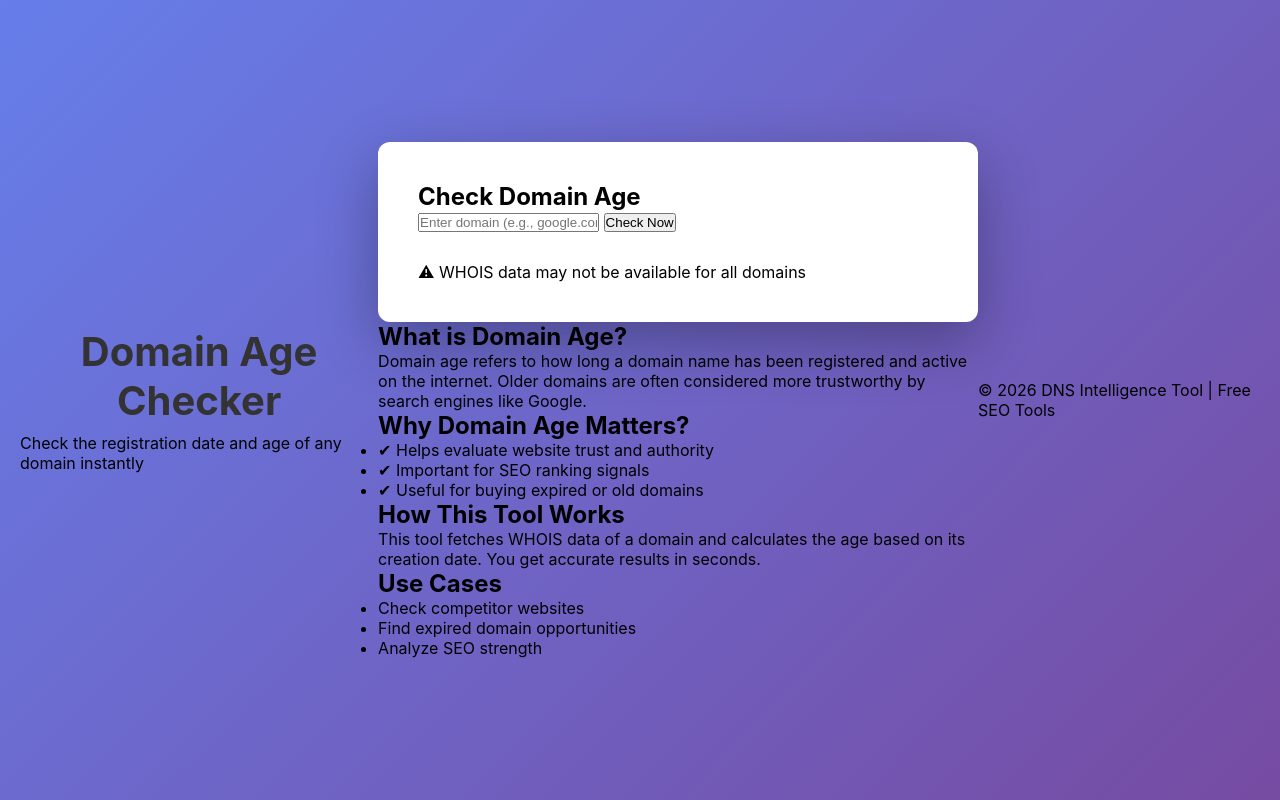
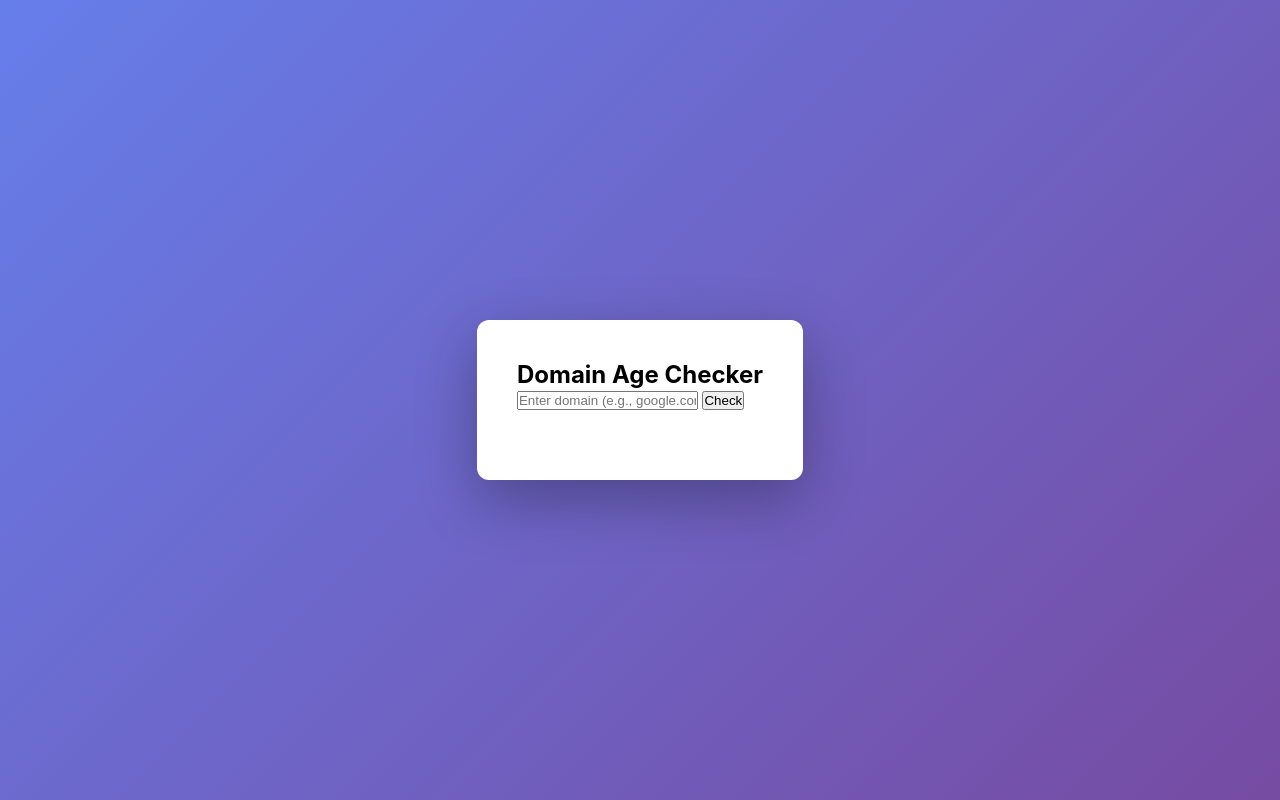
Before and after one commit to Sandesh677/domain-age-checker, a Flask app: page / in a window 1280 px wide. Run offline with Flask 3, Linux system fonts and the light colour scheme.

Commit message:
Update index.html

```diff
--- a/templates/index.html
+++ b/templates/index.html
@@ -3,33 +3,17 @@
 <head>
     <meta charset="UTF-8">
     <meta name="viewport" content="width=device-width, initial-scale=1.0">
+    <title>Domain Age Checker Tool</title>
 
-    <!-- SEO Meta -->
-    <title>Free Domain Age Checker Tool | Check Domain Registration Date</title>
-    <meta name="description" content="Check domain age instantly. Find domain creation date, age in years and days using our free domain age checker tool.">
-    <meta name="keywords" content="domain age checker, check domain age, domain age tool, whois lookup, website age checker">
-    <meta name="author" content="DNS Intelligence">
-
-    <!-- Open Graph (for sharing) -->
-    <meta property="og:title" content="Domain Age Checker Tool">
-    <meta property="og:description" content="Check how old any domain is instantly.">
-    <meta property="og:type" content="website">
-
-    <link rel="stylesheet" href="{{ url_for('static', filename='style.css') }}">
+    <link rel="stylesheet" href="/static/style.css">
 </head>
 
 <body>
 
-<header class="header">
-    <h1>Domain Age Checker</h1>
-    <p>Check the registration date and age of any domain instantly</p>
-</header>
+<div class="tool-wrapper">
 
-<main class="container">
-
-    <!-- Tool Card -->
-    <section class="card">
-        <h2>Check Domain Age</h2>
+    <div class="card">
+        <h2>Domain Age Checker</h2>
 
         <form id="domainForm" class="form">
             <input
@@ -38,7 +22,7 @@
                 placeholder="Enter domain (e.g., google.com)"
                 required
             >
-            <button type="submit">Check Now</button>
+            <button type="submit">Check</button>
         </form>
 
         <!-- Loading -->
@@ -50,15 +34,15 @@
 
             <div class="result-grid">
                 <div>
-                    <span>Creation Date</span>
+                    <span>Created</span>
                     <p id="creationDate"></p>
                 </div>
                 <div>
-                    <span>Age (Days)</span>
+                    <span>Days</span>
                     <p id="ageDays"></p>
                 </div>
                 <div>
-                    <span>Age (Years)</span>
+                    <span>Years</span>
                     <p id="ageYears"></p>
                 </div>
             </div>
@@ -69,45 +53,11 @@
             <p id="errorMessage"></p>
         </div>
 
-        <p class="note">⚠ WHOIS data may not be available for all domains</p>
-    </section>
+    </div>
 
-    <!-- SEO Content Section -->
-    <section class="content">
-        <h2>What is Domain Age?</h2>
-        <p>
-            Domain age refers to how long a domain name has been registered and active on the internet.
-            Older domains are often considered more trustworthy by search engines like Google.
-        </p>
+</div>
 
-        <h2>Why Domain Age Matters?</h2>
-        <ul>
-            <li>✔ Helps evaluate website trust and authority</li>
-            <li>✔ Important for SEO ranking signals</li>
-            <li>✔ Useful for buying expired or old domains</li>
-        </ul>
-
-        <h2>How This Tool Works</h2>
-        <p>
-            This tool fetches WHOIS data of a domain and calculates the age based on its creation date.
-            You get accurate results in seconds.
-        </p>
-
-        <h2>Use Cases</h2>
-        <ul>
-            <li>Check competitor websites</li>
-            <li>Find expired domain opportunities</li>
-            <li>Analyze SEO strength</li>
-        </ul>
-    </section>
-
-</main>
-
-<footer class="footer">
-    <p>© 2026 DNS Intelligence Tool | Free SEO Tools</p>
-</footer>
-
-<script src="{{ url_for('static', filename='script.js') }}"></script>
+<script src="/static/script.js"></script>
 
 </body>
 </html>
```
